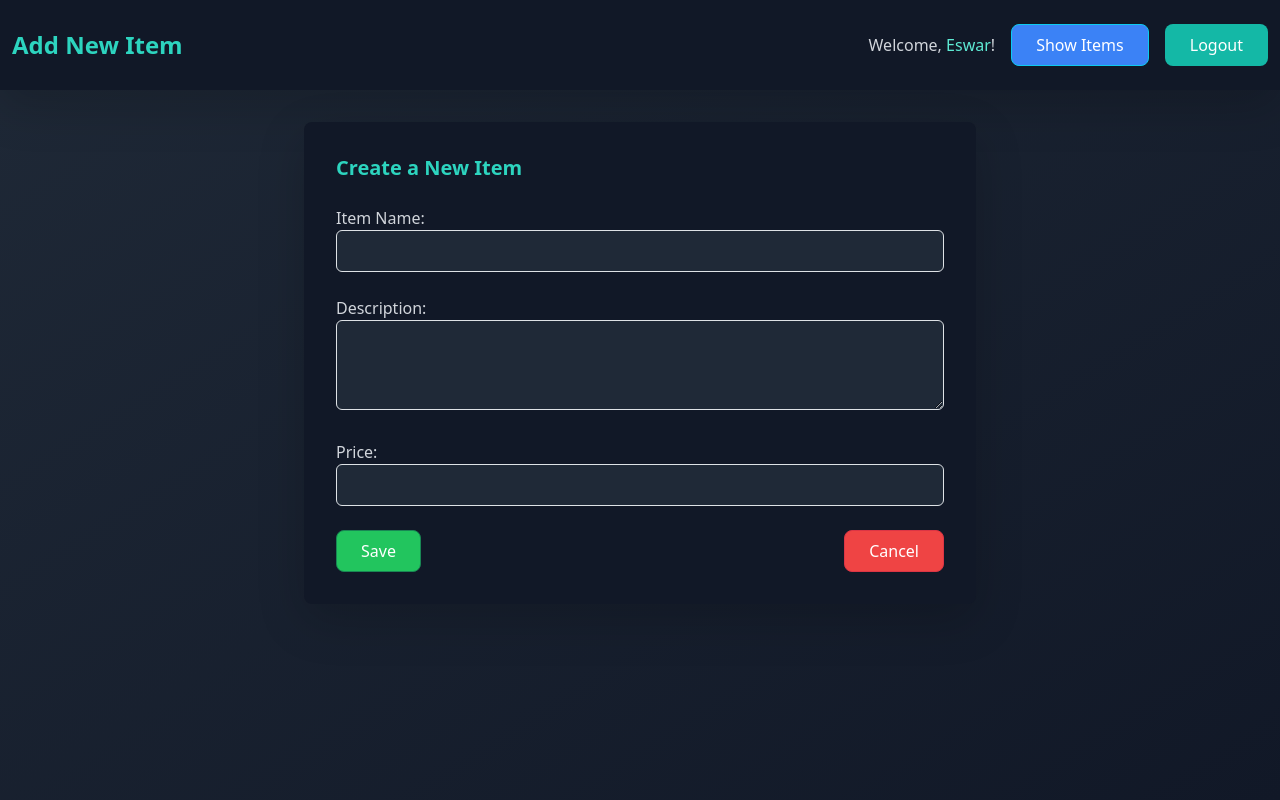
After one commit to Eswar133/Items_storage, a Django app: page /add/ in a window 1280 px wide. The commit adds this page. Run offline with Django 5.2, Linux system fonts and the light colour scheme; a user stored in the database is signed in; some libraries are stand-ins or nearby versions.

Commit message:
add webpage to add items

```diff
--- a/item_storage/urls.py
+++ b/item_storage/urls.py
@@ -16,7 +16,7 @@ Including another URLconf
 """
 from django.contrib import admin
 from django.urls import path
-from items.views import item_list, signup, CustomLoginView, CustomLogoutView
+from items.views import add_item, item_list, signup, CustomLoginView, CustomLogoutView
 
 urlpatterns = [
     path('admin/', admin.site.urls),
@@ -24,4 +24,5 @@ urlpatterns = [
     path('login/', CustomLoginView.as_view(), name='login'),
     path('logout/', CustomLogoutView.as_view(), name='logout'),
     path('', item_list, name='item_list'),
+    path('add/', add_item, name='add_item'),
 ]
--- /dev/null
+++ b/items/templates/items/add_item.html
@@ -0,0 +1,79 @@
+<!DOCTYPE html>
+<html lang="en">
+<head>
+    <meta charset="UTF-8">
+    <meta name="viewport" content="width=device-width, initial-scale=1.0">
+    <title>Add Item</title>
+
+    <script src="https://cdn.tailwindcss.com"></script>
+
+    <link href="https://cdn.jsdelivr.net/npm/bootstrap@5.3.0-alpha1/dist/css/bootstrap.min.css" rel="stylesheet" integrity="sha384-KyZXEAg3QhqLMpG8r+Knujsl5/0BS2Zl7Pv5Yr2L/A01EzNRbZlpzrFNn71EiwHD" crossorigin="anonymous">
+</head>
+<body class="min-h-screen bg-gradient-to-br from-gray-800 to-gray-900 text-white">
+
+
+    <nav class="bg-gray-900 py-4 shadow-lg">
+        <div class="container mx-auto flex justify-between items-center">
+            <h1 class="text-2xl font-semibold text-teal-400">Add New Item</h1>
+            <div class="flex items-center space-x-4">
+                <span class="text-gray-300">Welcome, <span class="text-teal-300">{{ user.username }}</span>!</span>
+
+                <a href="{% url 'item_list' %}" class="btn btn-info bg-blue-500 text-white px-4 py-2 rounded-lg hover:bg-blue-600 transition-colors duration-300">
+                    Show Items
+                </a>
+
+                <form method="post" action="{% url 'logout' %}">
+                    {% csrf_token %}
+                    <button type="submit" class="btn btn-teal bg-teal-500 text-white rounded-lg hover:bg-teal-600 transition-colors duration-300 px-4 py-2">
+                        Logout
+                    </button>
+                </form>
+            </div>
+        </div>
+    </nav>
+
+    <div class="container mx-auto p-8 bg-gray-900 rounded-lg shadow-lg max-w-2xl mt-8">
+        <h2 class="text-xl font-bold text-teal-400 mb-4">Create a New Item</h2>
+
+
+        <form method="POST">
+            {% csrf_token %}
+            <div class="mb-4">
+                <label for="name" class="block text-gray-300">Item Name:</label>
+                <input type="text" id="name" name="name" class="w-full p-2 bg-gray-800 text-white border border-gray-700 rounded-md" required>
+            </div>
+
+            <div class="mb-4">
+                <label for="description" class="block text-gray-300">Description:</label>
+                <textarea id="description" name="description" rows="3" class="w-full p-2 bg-gray-800 text-white border border-gray-700 rounded-md"></textarea>
+            </div>
+
+            <div class="mb-4">
+                <label for="price" class="block text-gray-300">Price:</label>
+                <input type="text" id="price" name="price" class="w-full p-2 bg-gray-800 text-white border border-gray-700 rounded-md" required>
+            </div>
+
+            <div class="flex justify-between">
+                <button type="submit" class="btn btn-success bg-green-500 text-white px-4 py-2 rounded-lg hover:bg-green-600 transition-colors duration-300">
+                    Save
+                </button>
+                <a href="{% url 'item_list' %}" class="btn btn-danger bg-red-500 text-white px-4 py-2 rounded-lg hover:bg-red-600 transition-colors duration-300">
+                    Cancel
+                </a>
+            </div>
+        </form>
+
+
+        {% if messages %}
+        <div class="mt-4">
+            {% for message in messages %}
+                <div class="text-red-500">{{ message }}</div>
+            {% endfor %}
+        </div>
+        {% endif %}
+    </div>
+
+
+    <script src="https://cdn.jsdelivr.net/npm/bootstrap@5.3.0-alpha1/dist/js/bootstrap.bundle.min.js"></script>
+</body>
+</html>
--- a/items/views.py
+++ b/items/views.py
@@ -3,6 +3,7 @@ from django.core.paginator import Paginator
 from django.contrib.auth.decorators import login_required
 from django.contrib.auth.forms import UserCreationForm
 from django.contrib.auth.views import LoginView, LogoutView
+from django.contrib import messages
 from django.urls import reverse_lazy
 from .models import Item
 
@@ -31,13 +32,35 @@ class CustomLogoutView(LogoutView):
 def item_list(request):
     items = Item.objects.all()
 
-    # Sorting
-    sort_by = request.GET.get('sort_by', 'name')  # Default sorting by name
+
+    sort_by = request.GET.get('sort_by', 'name')  # Default
     items = items.order_by(sort_by)
 
-    # Pagination
-    paginator = Paginator(items, 10)  # Show 10 items per page
+
+    paginator = Paginator(items, 10)
     page_number = request.GET.get('page')
     page_obj = paginator.get_page(page_number)
 
     return render(request, 'items/item_list.html', {'page_obj': page_obj, 'sort_by': sort_by})
+
+@login_required
+def add_item(request):
+    if request.method == 'POST':
+        name = request.POST.get('name')
+        description = request.POST.get('description')
+        price = request.POST.get('price')
+
+
+        if not name or not price:
+            messages.error(request, 'Name and Price are required.')
+        else:
+            try:
+                price = float(price)
+                item = Item.objects.create(name=name, description=description, price=price)
+                item.save()
+                messages.success(request, 'Item added successfully!')
+                return redirect('item_list')
+            except ValueError:
+                messages.error(request, 'Invalid price format.')
+
+    return render(request, 'items/add_item.html')
```
Also changed, not shown: items/templates/authentication/login.html (+4 -4 lines), items/templates/authentication/signup.html (+4 -4 lines), items/templates/items/item_list.html (+13 -9 lines), db.sqlite3.
